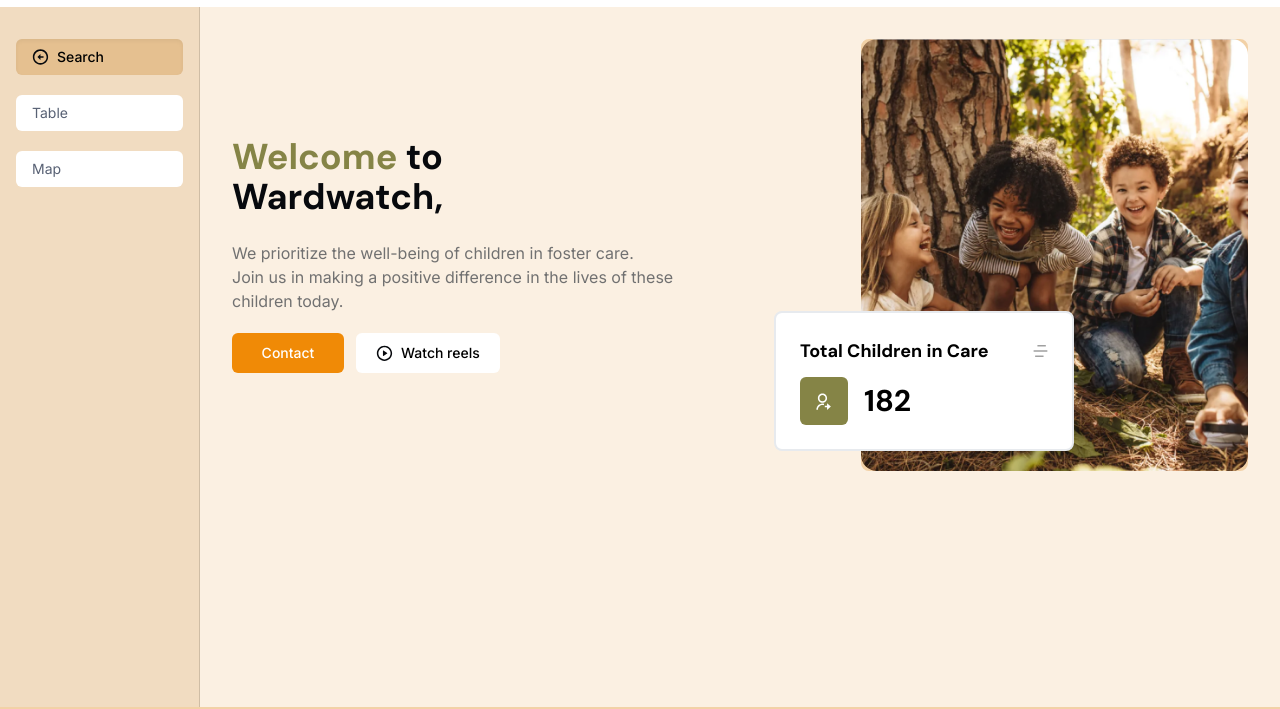
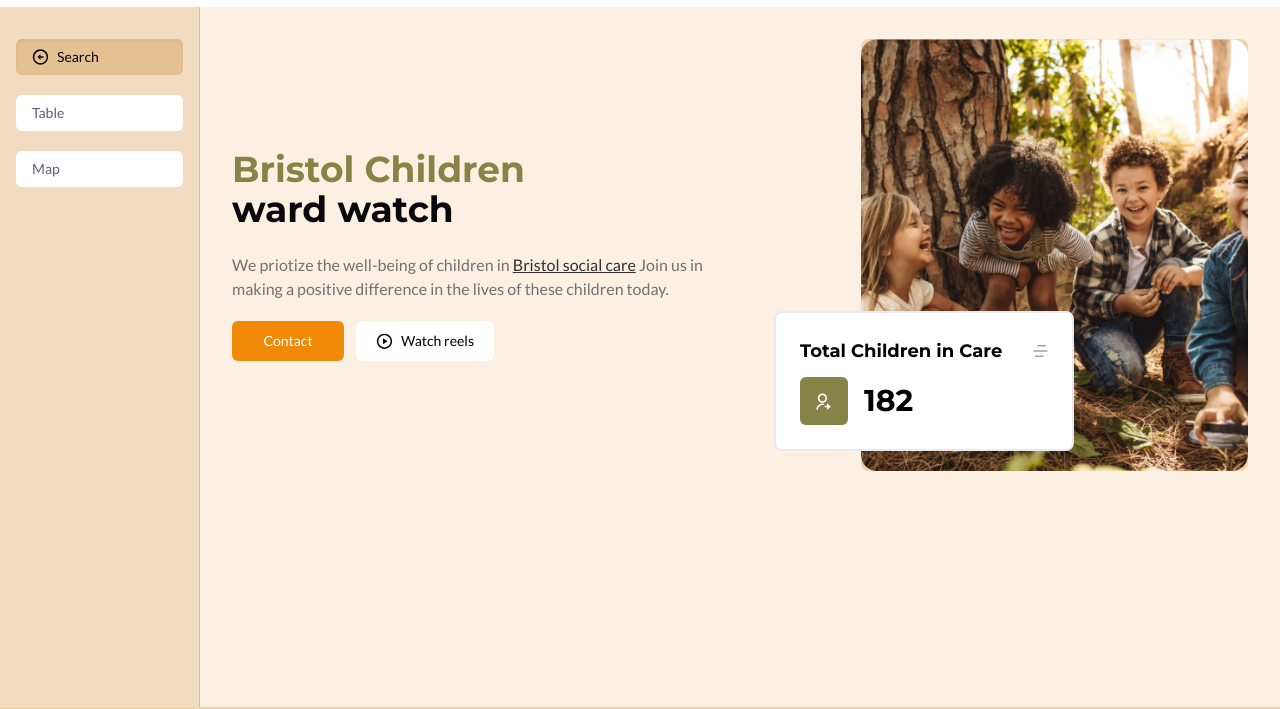
Before and after one commit to Favourz1/ward-watch-web, a website built with Vite: page index.html in a window 1280 px wide. Shown: the part 93-802 px from the top of the page. Built offline with nearby package versions, Linux system fonts and the light colour scheme; a script that the page names is missing.

Commit message:
Refactor: Update fonts

```diff
--- a/assets/css/style.css
+++ b/assets/css/style.css
@@ -1,7 +1,7 @@
 @tailwind base;
 @tailwind components;
 :root {
-  font-family: Inter, system-ui, Avenir, Helvetica, Arial, sans-serif;
+  font-family: "Lato", sans-serif;
   line-height: 1.5;
   font-weight: 400;
 
@@ -15,6 +15,7 @@
 
   /* variables */
   --header-height: 100px;
+   /* font-family: "Montserrat", sans-serif; */
 }
 
 *{
@@ -29,7 +30,7 @@ html, body{
 }
 
 body {
-  font-family: "Inter", sans-serif;
+  font-family: "Lato", sans-serif;
   margin: 0;
   min-height: 100vh;
   background-color: #fbf0e2;
--- a/index.html
+++ b/index.html
@@ -12,7 +12,7 @@
   <link rel="preconnect" href="https://fonts.googleapis.com">
   <link rel="preconnect" href="https://fonts.gstatic.com" crossorigin>
   <link
-    href="https://fonts.googleapis.com/css2?family=DM+Sans:ital,opsz,wght@0,9..40,100..1000;1,9..40,100..1000&family=Inter:wght@100..900&display=swap"
+    href="https://fonts.googleapis.com/css2?family=Lato:ital,wght@0,100;0,300;0,400;0,700;0,900;1,100;1,300;1,400;1,700;1,900&family=Montserrat:ital,wght@0,100..900;1,100..900&display=swap"
     rel="stylesheet">
   <link rel="stylesheet" href="./assets/css/style.css">
   <script src="https://unpkg.co/gsap@3/dist/gsap.min.js"></script>
@@ -127,20 +127,16 @@
 
             <div class="relative w-full md:w-1/2 flex flex-col gap-5">
               <div>
-                <h1 class="text-3xl md:text-4xl font-dmSans font-bold">
-                  <span>
-                    <span class="text-[#858446]">Welcome</span>
-                    <span class="text-[#07090D]">to</span>
-                  </span>
+                <h1 class="text-3xl md:text-4xl font-montserrat font-bold">
+                  <span class="text-[#858446]">Bristol Children</span>
                   <br>
-                  <span class="text-[#07090D]">Wardwatch,</span>
+                  <span class="text-[#07090D]">ward watch</span>
                 </h1>
                 <br>
-                <p class="text-sm md:text-base text-[#717171]">We prioritize the well-being of children in foster care.
-                  <br>
-                  Join us in making a positive difference in the
-                  lives of these
-                  children today.
+                <p class="text-sm md:text-base text-[#717171]">We priotize the well-being of children in <span
+                    class="text-[#2F2F2F] underline">Bristol
+                    social care</span>
+                  Join us in making a positive difference in the lives of these children today.
                 </p>
               </div>
 
@@ -180,7 +176,7 @@
 
               <!-- hover container -->
               <div
-                class="hero-img-card w-[300px] hidden md:flex flex-col gap-3 absolute bottom-[20px] left-[10px] p-6 border-2   border-[#E7EAEE] rounded-lg z-20 bg-white font-dmSans font-bold">
+                class="hero-img-card w-[300px] hidden md:flex flex-col gap-3 absolute bottom-[20px] left-[10px] p-6 border-2   border-[#E7EAEE] rounded-lg z-20 bg-white font-montserrat font-bold">
                 <div class="flex items-center justify-between gap-3">
                   <p class="text-lg">Total Children in Care</p>
                   <div>
@@ -266,7 +262,7 @@
               </svg>
             </div>
             <div>
-              <p class="font-semibold text-xl font-dmSans">Medicals</p>
+              <p class="font-semibold text-xl font-montserrat">Medicals</p>
               <p class="text-sm text-balance">Comprehensive healthcare services catered to every child's needs,
                 prioritizing wellness and providing compassionate care
                 for their physical and emotional health.
@@ -282,7 +278,7 @@
               </svg>
             </div>
             <div>
-              <p class="font-semibold text-xl font-dmSans">Education</p>
+              <p class="font-semibold text-xl font-montserrat">Education</p>
               <p class="text-sm text-balance">
                 Unlocking potential through tailored learning programs, ensuring every child reaches their academic
                 goals with
@@ -300,7 +296,7 @@
 
             </div>
             <div>
-              <p class="font-semibold text-xl font-dmSans">Infant Care</p>
+              <p class="font-semibold text-xl font-montserrat">Infant Care</p>
               <p class="text-sm text-balance">Nurturing environments and expert care for infants, fostering early
                 development milestones and ensuring a safe, loving
                 atmosphere for their growth and happiness.
@@ -328,7 +324,7 @@
           </div>
 
           <div class="w-full md:w-[40%] flex flex-col">
-            <form action="" class="flex flex-col gap-2 font-dmSans">
+            <form action="" class="flex flex-col gap-2 font-montserrat">
               <input type="text"
                 class="h-[50px] px-4 py-2 bg-transparent border-b-2 border-black caret-black focus:shadow-none focus-visible:outline-none placeholder:text-black"
                 placeholder="Name">
@@ -406,7 +402,7 @@
       const gsapHeroTl = gsap.timeline({
         repeat: -1,
         yoyo: true,
-        repeatDelay: 1
+        repeatDelay: 2
       });
 
       gsapHeroTl.set(gridEl, { scale: 0, opacity: 0 })
--- a/map.html
+++ b/map.html
@@ -12,7 +12,7 @@
     <link rel="preconnect" href="https://fonts.googleapis.com">
     <link rel="preconnect" href="https://fonts.gstatic.com" crossorigin>
     <link
-        href="https://fonts.googleapis.com/css2?family=DM+Sans:ital,opsz,wght@0,9..40,100..1000;1,9..40,100..1000&family=Inter:wght@100..900&display=swap"
+        href="https://fonts.googleapis.com/css2?family=Lato:ital,wght@0,100;0,300;0,400;0,700;0,900;1,100;1,300;1,400;1,700;1,900&family=Montserrat:ital,wght@0,100..900;1,100..900&display=swap"
         rel="stylesheet">
     <link rel="stylesheet" href="./assets/css/style.css">
 </head>
@@ -127,7 +127,7 @@
 
                 <div class="container mx-auto min-h-full p-8 px-4 md:px-8 w-full md:w-[calc(100%-12.5rem)]">
                     <div class="flex flex-col gap-1">
-                        <h1 class="text-3xl font-dmSans font-bold text-[#07090D]">Map</h1>
+                        <h1 class="text-3xl font-montserrat font-bold text-[#07090D]">Map</h1>
                         <div class="iframe-container">
                             <iframe
                                 src="https://opendata.bristol.gov.uk/datasets/9c7f3ae862b344b58d1faafc89fa56d3_0/explore"
--- a/table.html
+++ b/table.html
@@ -12,7 +12,7 @@
     <link rel="preconnect" href="https://fonts.googleapis.com">
     <link rel="preconnect" href="https://fonts.gstatic.com" crossorigin>
     <link
-        href="https://fonts.googleapis.com/css2?family=DM+Sans:ital,opsz,wght@0,9..40,100..1000;1,9..40,100..1000&family=Inter:wght@100..900&display=swap"
+        href="https://fonts.googleapis.com/css2?family=Lato:ital,wght@0,100;0,300;0,400;0,700;0,900;1,100;1,300;1,400;1,700;1,900&family=Montserrat:ital,wght@0,100..900;1,100..900&display=swap"
         rel="stylesheet">
     <link rel="stylesheet" href="./assets/css/style.css">
 </head>
@@ -126,7 +126,7 @@
 
                 <div class="container mx-auto min-h-full p-8 px-4 md:px-8 w-full md:w-[calc(100%-12.5rem)]">
                     <div class="flex flex-col gap-1">
-                        <h1 class="text-3xl font-dmSans font-bold text-[#07090D]">Table</h1>
+                        <h1 class="text-3xl font-montserrat font-bold text-[#07090D]">Table</h1>
                         <div class="iframe-container">
                             <iframe
                                 src="https://opendata.bristol.gov.uk/datasets/9c7f3ae862b344b58d1faafc89fa56d3_0/explore?showTable=true"
--- a/tailwind.config.js
+++ b/tailwind.config.js
@@ -10,7 +10,7 @@ export default {
         "primary-gray": "#586174"
       },
       fontFamily: {
-        dmSans: "'DM Sans', sans-serif"
+        montserrat: "'Montserrat', sans-serif"
       }
     },
   },
```
